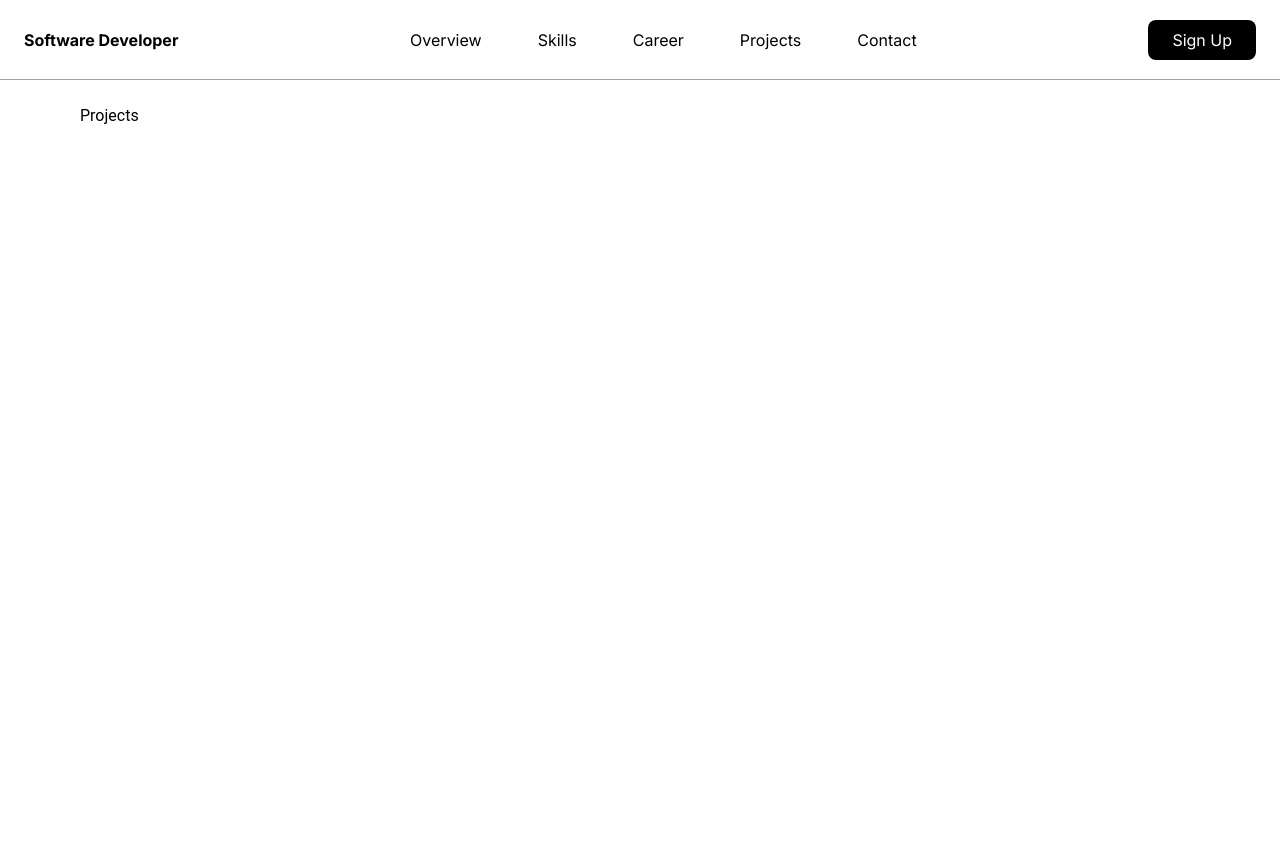
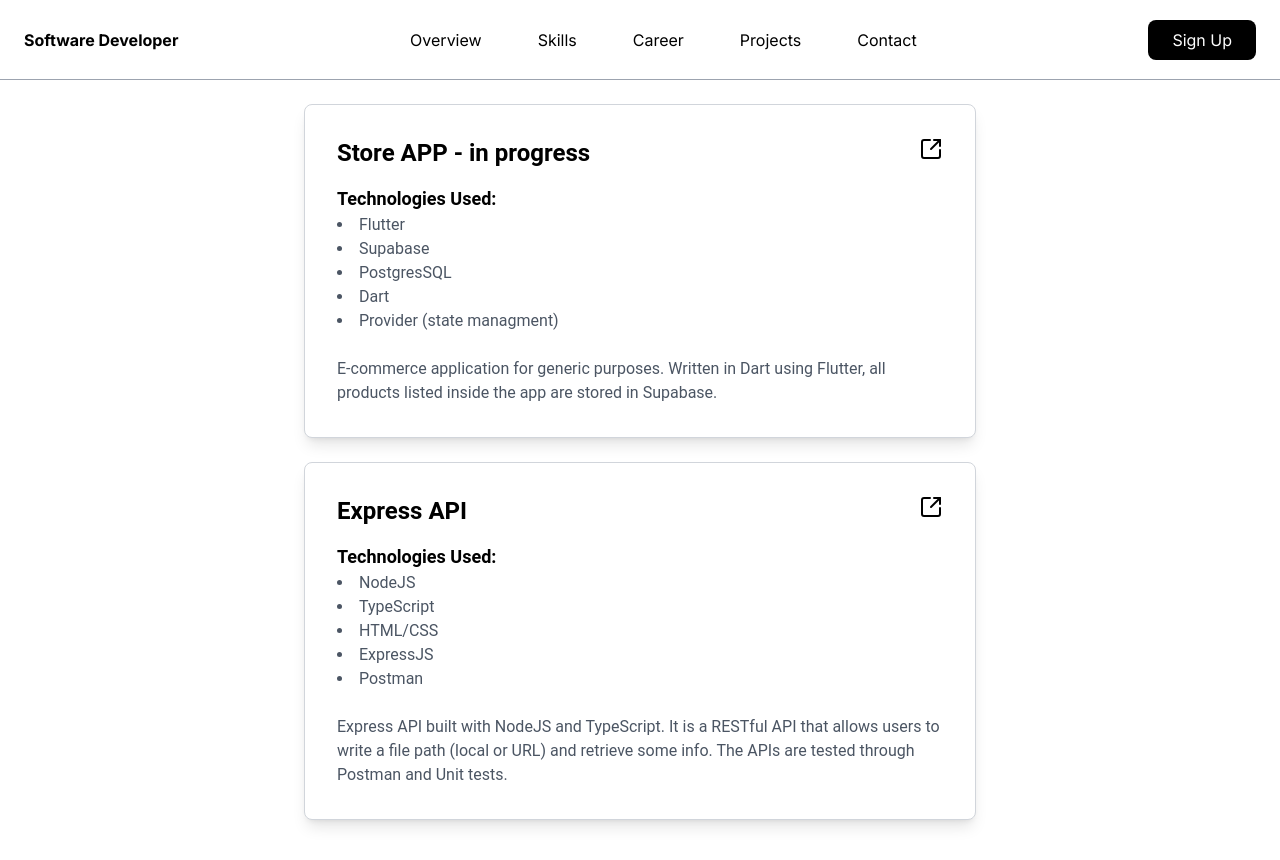
Before and after one commit to mgagliardidev/mynetwork, a Next.js app: page /projects in a window 1280 px wide. Before the commit the page ends 800 px from the top, so only its background shows below. Built offline with nearby package versions, Linux system fonts and the light colour scheme.

Commit message:
projects page + style

```diff
--- a/src/app/career/page.tsx
+++ b/src/app/career/page.tsx
@@ -3,13 +3,13 @@ import CareerCard from '@/components/careerCard'
 
 const Career = () => {
   return (
-    <div >
+    <div className='flex flex-col gap-6'>
       <CareerCard
-        companyName="Tech Company"
+        companyName="TrueBlue"
         roleName="Software Engineer"
-        startDate="January 2020"
-        endDate="December 2021"
-        description="Worked on developing and maintaining web applications using React, TypeScript, and Node.js."
+        startDate="February 2022"
+        endDate="Present"
+        description="Worked on developing and maintaining proprietary CRM using TypeScript, JavaScript, SQL and Node.js."
         skills={['Web development', 'Time managementand deadline adherence', 'Team work']}
       />
     </div>
--- a/src/app/layout.tsx
+++ b/src/app/layout.tsx
@@ -19,10 +19,8 @@ export default function RootLayout({
   return (
     <html lang="en">
       <body className={inter.className}>
-        <ClerkProvider>
           <Header />
           <div className='mx-20 mt-6 mb-10 font-roboto max-sm:mx-6'>{children}</div>
-        </ClerkProvider>
       </body>
     </html>
   );
--- a/src/app/projects/page.tsx
+++ b/src/app/projects/page.tsx
@@ -1,9 +1,24 @@
-import React from 'react'
+import GitHubProjectCard from "@/components/githubProjectCard";
+import React from "react";
 
 const Projects = () => {
   return (
-    <div>Projects</div>
-  )
-}
+    <div className="flex flex-col gap-6">
+      <GitHubProjectCard
+        projectName="Store APP - in progress"
+        technologies={["Flutter", "Supabase", "PostgresSQL", "Dart", "Provider (state managment)"]}
+        description="E-commerce application for generic purposes. Written in Dart using Flutter, all products listed inside the app are stored in Supabase."
+        repoLink="https://github.com/mgagliardidev/store_app"
+      />
 
-export default Projects
+      <GitHubProjectCard
+        projectName="Express API"
+        technologies={["NodeJS", "TypeScript", "HTML/CSS", "ExpressJS", "Postman"]}
+        description="Express API built with NodeJS and TypeScript. It is a RESTful API that allows users to write a file path (local or URL) and retrieve some info. The APIs are tested through Postman and Unit tests."
+        repoLink="https://github.com/mgagliardidev/file_reader"
+      />
+    </div>
+  );
+};
+
+export default Projects;
--- /dev/null
+++ b/src/types/githubProjectCardProps.tsx
@@ -0,0 +1,6 @@
+export type GitHubProjectCardProps = {
+    projectName: string;
+    technologies: string[];
+    description: string;
+    repoLink: string;
+  };
```
